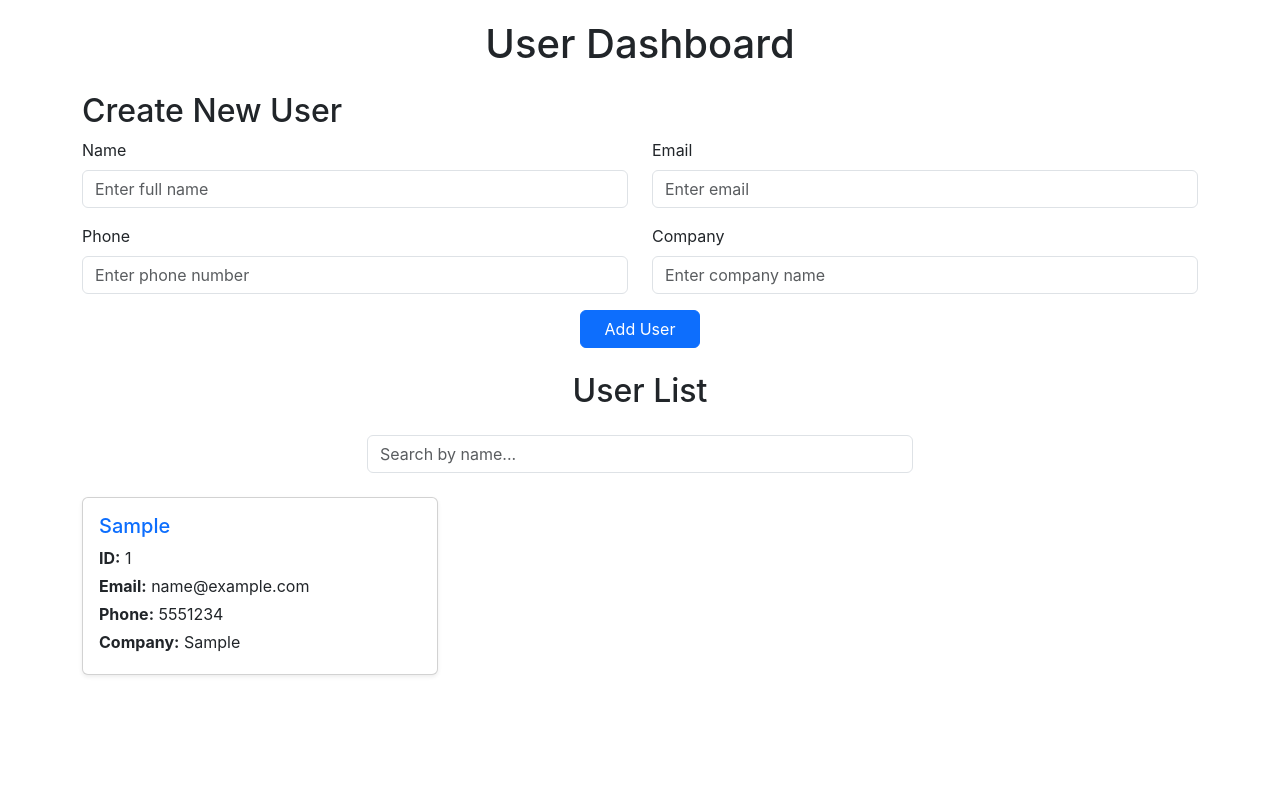
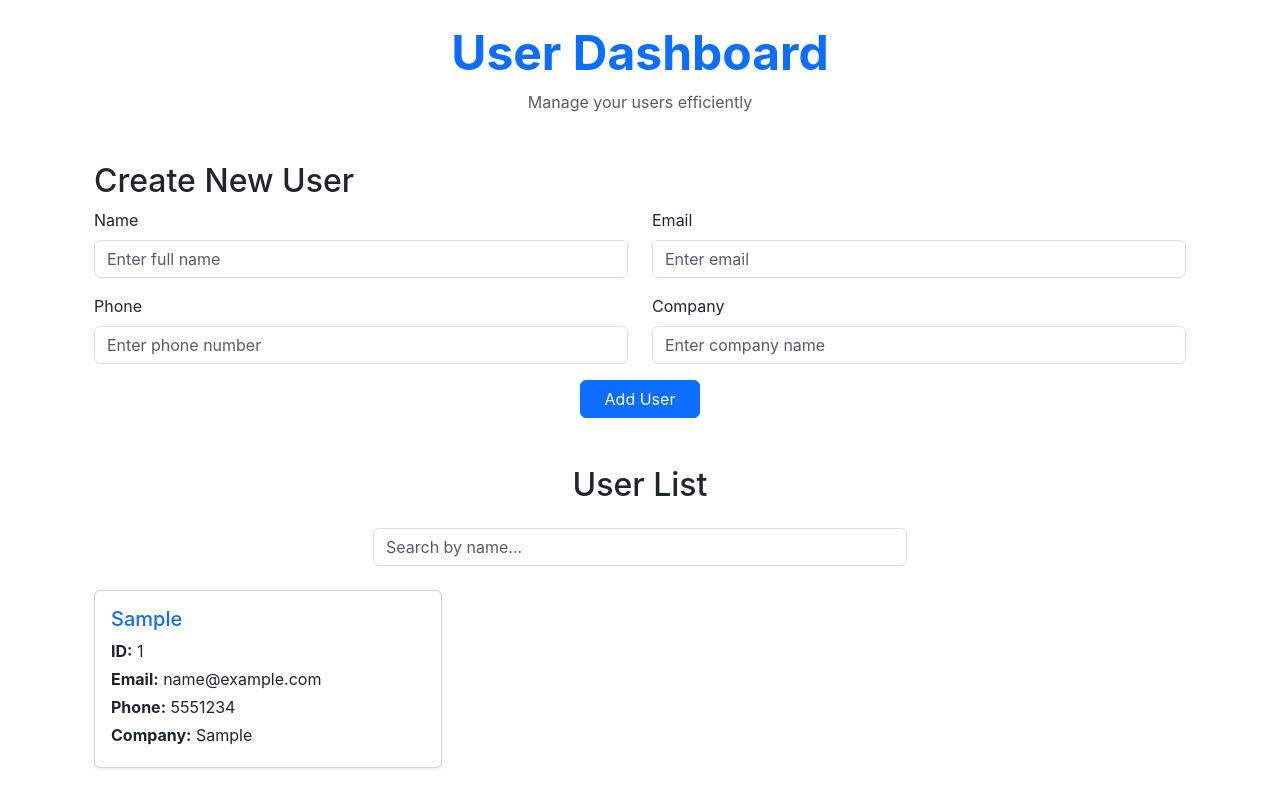
Before and after one commit to Asad3046/user-dashboard-react, a React (Create React App) app: page / in a window 1280 px wide. Both pictures are taken after typing "Sample", "name@example.com", "5551234", "Sample" into the empty fields and a click on the button "Add User". Shown: the top 808 px of the page. Built offline with nearby package versions, Linux system fonts and the light colour scheme; no server answers; the HTML template or start-up script is replaced by a standard one.

Commit message:
made each user card clickable in UserTable.jsx and created UserDetails.jsx to display all details

```diff
--- a/package.json
+++ b/package.json
@@ -10,6 +10,7 @@
     "bootstrap": "^5.3.8",
     "react": "^19.2.0",
     "react-dom": "^19.2.0",
+    "react-router-dom": "^7.9.5",
     "react-scripts": "5.0.1",
     "web-vitals": "^2.1.4"
   },
--- a/src/App.js
+++ b/src/App.js
@@ -1,10 +1,18 @@
+import React from "react";
+import { BrowserRouter as Router, Routes, Route } from "react-router-dom";
 import Dashboard from "./Dashboard";
+import UserDetails from "./UserDetails";
 import { UserProvider } from "./UserContext";
 
 function App() {
   return (
     <UserProvider>
-      <Dashboard />
+      <Router>
+        <Routes>
+          <Route path="/" element={<Dashboard />} />
+          <Route path="/user/:id" element={<UserDetails />} />
+        </Routes>
+      </Router>
     </UserProvider>
   );
 }
--- a/src/CreateUser.jsx
+++ b/src/CreateUser.jsx
@@ -7,7 +7,10 @@ const CreateUser = () => {
         name: '',
         email: '',
         phone: '',
-        company: { name: '' },
+        company: { name: '', catchPhrase: '', bs: '' },
+        username: '',
+        website: '',
+        address: { street: '', suite: '', city: '', zipcode: '', geo: { lat: '', lng: '' } }
     });
 
     const handleChange = (e) => {
--- a/src/Dashboard.jsx
+++ b/src/Dashboard.jsx
@@ -7,10 +7,22 @@ const Dashboard = () => {
     const { users } = useContext(UserContext);
 
     return (
-        <div style={{ padding: "20px" }}>
-            <h1 className="mb-4 text-center">User Dashboard</h1>
-            <CreateUser />
-            <UserTable users={users} />
+        <div className="container py-4">
+            {/* Page Title */}
+            <div className="text-center mb-5">
+                <h1 className="display-5 fw-bold text-primary">User Dashboard</h1>
+                <p className="text-muted">Manage your users efficiently</p>
+            </div>
+
+            {/* Create User Form */}
+            <div className="mb-5">
+                <CreateUser />
+            </div>
+
+            {/* User List */}
+            <div>
+                <UserTable users={users} />
+            </div>
         </div>
     );
 };
--- /dev/null
+++ b/src/UserDetails.jsx
@@ -0,0 +1,63 @@
+import React, { useContext } from 'react';
+import { useParams, useNavigate } from 'react-router-dom';
+import { UserContext } from './UserContext';
+
+const UserDetails = () => {
+    const navigate = useNavigate();
+    const { id } = useParams();
+    const { users } = useContext(UserContext);
+
+    // Find the selected user by ID
+    const user = users.find((u) => u.id === parseInt(id));
+
+    if (!user) {
+        return (
+            <div className="container mt-4 text-center">
+                <h2>User not found</h2>
+                <button className="btn btn-primary mt-3" onClick={() => navigate("/")}>Back to Dashboard</button>
+            </div>
+        );
+    }
+
+    return (
+        <div className="container mt-4">
+            {/* Back Button */}
+            <button className="btn btn-secondary mb-3" onClick={() => navigate(-1)}> &larr; Back</button>
+
+            <div className="card shadow p-4">
+                <h2 className="text-primary mb-4">{user.name}</h2>
+
+                <div className="row">
+                    <div className="col-md-6">
+                        <h4>Basic Information</h4>
+                        <p> <strong>Email:</strong> {user.email}</p>
+                        <p><strong>Phone:</strong> {user.phone}</p>
+                        <p><strong>Username:</strong> {user.username}</p>
+                        <p><strong>Website:</strong> {user.website}</p>
+                    </div>
+
+                    <div className="col-md-6">
+                        <h4>Company</h4>
+                        <p><strong>Name: </strong> {user.company?.name}</p>
+                        <p><strong>Catch Phrase: </strong> {user.company?.catchPhrase}</p>
+                        <p><strong>BS: </strong> {user.company?.bs}</p>
+                    </div>
+                </div>
+
+                <hr />
+
+                <h4>Address</h4>
+                <p><strong>Street:</strong> {user.address?.street}</p>
+                <p><strong>Suite:</strong> {user.address?.suite}</p>
+                <p><strong>City:</strong> {user.address?.city}</p>
+                <p><strong>Zipcode:</strong> {user.address?.zipcode}</p>
+
+                <h5 className="mt-3"><strong>Geo Location</strong></h5>
+                <p><strong>Latitude:</strong> {user.address?.geo?.lat}</p>
+                <p><strong>Longitude:</strong> {user.address?.geo?.lng}</p>
+            </div>
+        </div>
+    );
+};
+
+export default UserDetails;
--- a/src/UserTable.jsx
+++ b/src/UserTable.jsx
@@ -1,7 +1,9 @@
-import React, { useState } from 'react'
+import { useState } from 'react'
+import { useNavigate } from 'react-router-dom';
 
 const UserTable = ({ users }) => {
     const [searchTerm, setSearchTerm] = useState("");
+    const navigate = useNavigate();
 
     // Filter users by name
     const filteredUsers = users.filter(user =>
@@ -33,9 +35,14 @@ const UserTable = ({ users }) => {
             <div className="row">
                 {filteredUsers.map((user) => (
                     <div className="col-md-4 mb-4" key={user.id}>
-                        <div className="card shadow-sm h-100">
+
+                        <div className="card shadow-sm h-100"
+                            style={{ cursor: "pointer" }}
+                            onClick={() => navigate(`/user/${user.id}`)}
+                        >
                             <div className="card-body">
                                 <h5 className="card-title text-primary">{user.name}</h5>
+
                                 <p className="card-text mb-1">
                                     <strong>ID:</strong> {user.id}
                                 </p>
```
Also changed, not shown: 1 other file (tests, documents, lock files or other folders).
